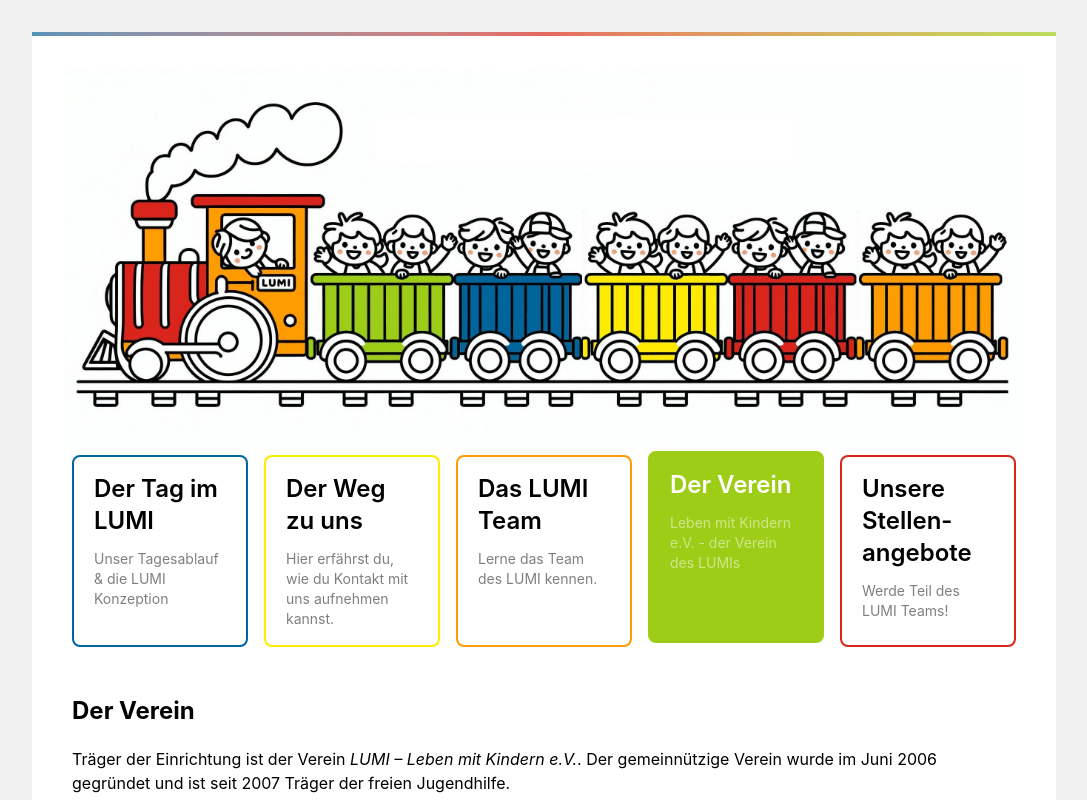
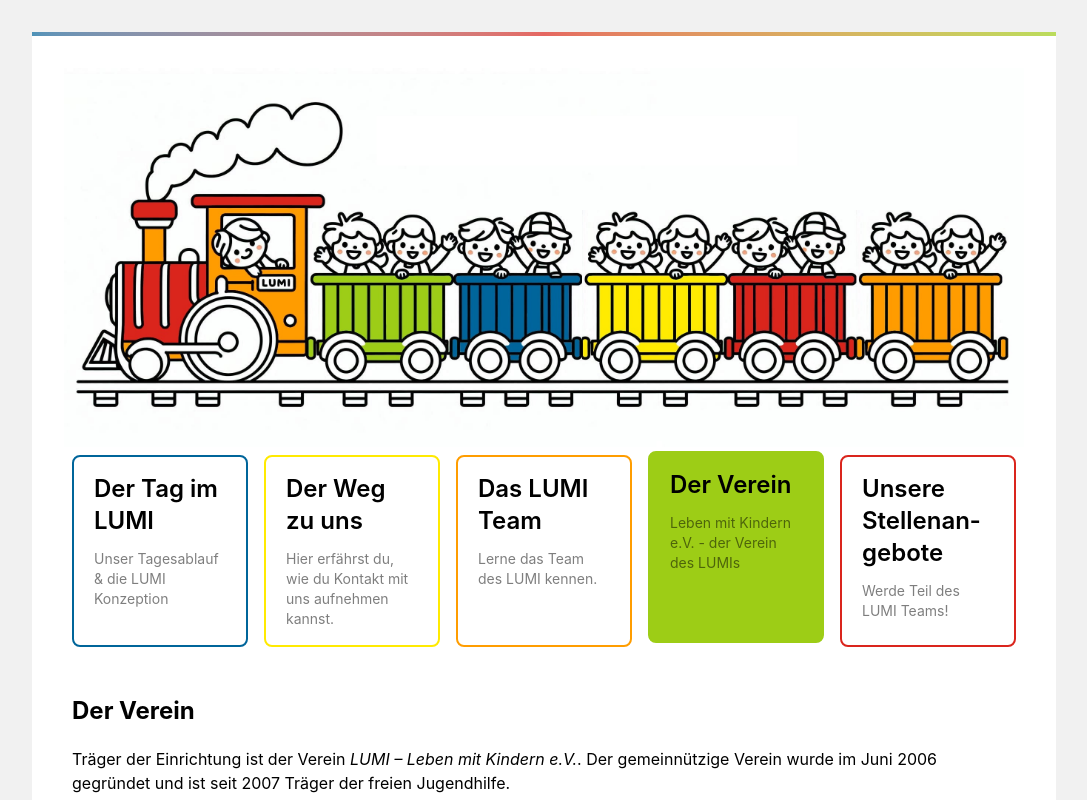
Before and after one commit to marcusvetter/lumi-tuebingen, a Next.js app: page /verein in a window 1280 px wide. Shown: the top 800 px of the page, without its empty margins (96-1183 px from the left). Built offline with nearby package versions, Linux system fonts and the light colour scheme.

Commit message:
feat: make headline and subheadline of navi editable

```diff
--- /dev/null
+++ b/app/components/Nav.tsx
@@ -0,0 +1,32 @@
+"use client";
+
+import Link from "next/link";
+import { usePathname } from "next/navigation";
+import type { NavItem } from "../lib/nav";
+
+/**
+ * Renders the navigation items as direct children of the surrounding grid, so
+ * the caller keeps control over the grid and the logo.
+ */
+export default function Nav({ items }: { items: NavItem[] }) {
+  const pathname = usePathname();
+
+  return (
+    <>
+      {items.map((item) => (
+        <Link
+          key={item.href}
+          href={item.href}
+          className={`${item.className} ${
+            pathname === item.href ? item.activeClassName : item.inactiveClassName
+          }`}
+        >
+          <div className="lg:mb-3 text-xl lg:text-2xl font-semibold">
+            {item.headline}
+          </div>
+          <div className="text-sm opacity-50">{item.subheadline}</div>
+        </Link>
+      ))}
+    </>
+  );
+}
--- a/app/components/PageSections.tsx
+++ b/app/components/PageSections.tsx
@@ -3,6 +3,7 @@
 import matter from "gray-matter";
 import Markdown, { type Components } from "react-markdown";
 import PdfViewer from "./PdfViewer";
+import type { NavMeta } from "../lib/nav";
 
 interface MarkdownSection {
   type: "textblock";
@@ -19,6 +20,7 @@
 type Section = MarkdownSection | AnnouncementSection;
 
 interface PageContent {
+  nav?: NavMeta;
   sections: Section[];
 }
 
--- a/app/layout.tsx
+++ b/app/layout.tsx
@@ -1,9 +1,8 @@
-'use client'
-
 import React from 'react'
-import { usePathname } from 'next/navigation'
 import Link from 'next/link'
 import Image from "next/image";
+import Nav from "./components/Nav";
+import { getNavItems } from "./lib/nav";
 import "./globals.css";
 
 export default function Layout({
@@ -12,15 +11,15 @@
   children: React.ReactNode;
 }>) {
 
-  const pathname = usePathname()
+  const navItems = getNavItems()
 
   return (
-    <html lang="en">
+    <html lang="de">
       <body className="grid justify-items-center overflow-y-scroll min-h-screen">
         <div className="max-w-(--breakpoint-lg) bg-white lg:my-8 flex flex-col">
           <div className="w-full h-1 bg-linear-to-r from-lumi-blue/70 via-lumi-red/70 to-lumi-green/70"></div>
           <div className="px-4 lg:px-8 pt-4 lg:pt-8 grow">
-            <nav className="grid grid-cols-2 lg:grid-cols-5 mb-8">
+            <nav className="grid grid-cols-2 lg:grid-cols-5 mb-8 hyphens-auto">
 
               <div className="col-span-2 lg:col-span-5">
                 <Link href={'/'}>
@@ -34,50 +33,7 @@
                 </Link>
               </div>
 
-              <Link href={`/tagesablauf`} className={`link m-1 lg:m-2 p-2 lg:px-5 lg:py-4 border-2 border-lumi-blue rounded-lg hover:bg-lumi-blue hover:text-white transition-transform duration-200 hover:-translate-y-1 ${pathname === `/tagesablauf` ? `bg-lumi-blue text-white -translate-y-1` : 'bg-lumi-white translate-y-0'}`}>
-                <div className={`lg:mb-3 text-xl lg:text-2xl font-semibold`}>
-                  Der Tag im LUMI
-                </div>
-                <div className={`text-sm opacity-50`}>
-                  Unser Tagesablauf & die LUMI Konzeption
-                </div>
-              </Link>
-
-              <Link href={`/kontakt`} className={`link m-1 lg:m-2 p-2 lg:px-5 lg:py-4 border-2 border-lumi-yellow rounded-lg hover:bg-lumi-yellow transition-transform duration-200 hover:-translate-y-1 ${pathname === `/kontakt` ? `bg-lumi-yellow -translate-y-1` : 'bg-lumi-white translate-y-0'}`}>
-                <div className={`lg:mb-3 text-xl lg:text-2xl font-semibold`}>
-                  Der Weg zu uns
-                </div>
-                <div className={`text-sm opacity-50`}>
-                  Hier erfährst du, wie du Kontakt mit uns aufnehmen kannst.
-                </div>
-              </Link>
-
-              <Link href={`/team`} className={`link m-1 lg:m-2 p-2 lg:px-5 lg:py-4 border-2 border-lumi-orange rounded-lg hover:bg-lumi-orange hover:text-white transition-transform duration-200 hover:-translate-y-1 ${pathname === `/team` ? `bg-lumi-orange text-white -translate-y-1` : 'bg-lumi-white translate-y-0'}`}>
-                <div className={`lg:mb-3 text-xl lg:text-2xl font-semibold`}>
-                  Das LUMI Team
-                </div>
-                <div className={`text-sm opacity-50`}>
-                  Lerne das Team des LUMI kennen.
-                </div>
-              </Link>
-
-              <Link href={`/verein`} className={`link m-1 lg:m-2 p-2 lg:px-5 lg:py-4 border-2 border-lumi-green rounded-lg hover:bg-lumi-green hover:text-white transition-transform duration-200 hover:-translate-y-1 ${pathname === `/verein` ? `bg-lumi-green text-white -translate-y-1` : 'bg-lumi-white translate-y-0'}`}>
-                <div className={`lg:mb-3 text-xl lg:text-2xl font-semibold`}>
-                  Der Verein
-                </div>
-                <div className={`text-sm opacity-50`}>
-                  Leben mit Kindern e.V. - der Verein des LUMIs
-                </div>
-              </Link>
-
-              <Link href={`/stellenangebote`} className={`link m-1 lg:m-2 p-2 lg:px-5 lg:py-4 border-2 border-lumi-red rounded-lg hover:bg-lumi-red hover:text-white transition-transform duration-200 hover:-translate-y-1 ${pathname === `/stellenangebote` ? `bg-lumi-red text-white -translate-y-1` : 'bg-lumi-white translate-y-0'}`}>
-                <div className={`lg:mb-3 text-xl lg:text-2xl font-semibold`}>
-                  Unsere Stellen&shy;angebote
-                </div>
-                <div className={`text-sm opacity-50`}>
-                  Werde Teil des LUMI Teams!
-                </div>
-              </Link>
+              <Nav items={navItems} />
 
             </nav>
 
--- /dev/null
+++ b/app/lib/nav.ts
@@ -0,0 +1,85 @@
+import { getPageContent } from "../components/PageSections";
+
+export interface NavMeta {
+  headline: string;
+  subheadline: string;
+}
+
+export interface NavItem extends NavMeta {
+  href: string;
+  className: string;
+  activeClassName: string;
+  inactiveClassName: string;
+}
+
+interface NavRoute {
+  href: string;
+  /**
+   * Complete class lists as plain literals on purpose: Tailwind only generates
+   * utilities it can find as static strings, so these must not be built by
+   * interpolation (e.g. `border-lumi-${color}` would not compile).
+   */
+  className: string;
+  activeClassName: string;
+  inactiveClassName: string;
+}
+
+/**
+ * Which pages appear in the navigation bar, in which order and in which color.
+ * The texts themselves live in `content/<slug>.md` so they can be edited in the
+ * CMS. Pages without an entry here (e.g. the home page or the legal notice) are
+ * not part of the navigation bar.
+ */
+const NAV_ROUTES: NavRoute[] = [
+  {
+    href: "/tagesablauf",
+    className:
+      "link m-1 lg:m-2 p-2 lg:px-5 lg:py-4 border-2 border-lumi-blue rounded-lg hover:bg-lumi-blue hover:text-white transition-transform duration-200 hover:-translate-y-1",
+    activeClassName: "bg-lumi-blue text-white -translate-y-1",
+    inactiveClassName: "bg-lumi-white translate-y-0",
+  },
+  {
+    href: "/kontakt",
+    className:
+      "link m-1 lg:m-2 p-2 lg:px-5 lg:py-4 border-2 border-lumi-yellow rounded-lg hover:bg-lumi-yellow transition-transform duration-200 hover:-translate-y-1",
+    activeClassName: "bg-lumi-yellow -translate-y-1",
+    inactiveClassName: "bg-lumi-white translate-y-0",
+  },
+  {
+    href: "/team",
+    className:
+      "link m-1 lg:m-2 p-2 lg:px-5 lg:py-4 border-2 border-lumi-orange rounded-lg hover:bg-lumi-orange hover:text-white transition-transform duration-200 hover:-translate-y-1",
+    activeClassName: "bg-lumi-orange text-white -translate-y-1",
+    inactiveClassName: "bg-lumi-white translate-y-0",
+  },
+  {
+    href: "/verein",
+    className:
+      "link m-1 lg:m-2 p-2 lg:px-5 lg:py-4 border-2 border-lumi-green rounded-lg hover:bg-lumi-green transition-transform duration-200 hover:-translate-y-1",
+    activeClassName: "bg-lumi-green -translate-y-1",
+    inactiveClassName: "bg-lumi-white translate-y-0",
+  },
+  {
+    href: "/stellenangebote",
+    className:
+      "link m-1 lg:m-2 p-2 lg:px-5 lg:py-4 border-2 border-lumi-red rounded-lg hover:bg-lumi-red hover:text-white transition-transform duration-200 hover:-translate-y-1",
+    activeClassName: "bg-lumi-red text-white -translate-y-1",
+    inactiveClassName: "bg-lumi-white translate-y-0",
+  },
+];
+
+export function getNavItems(): NavItem[] {
+  return NAV_ROUTES.map((route) => {
+    const slug = route.href.slice(1);
+    const { nav } = getPageContent(`${slug}.md`);
+
+    if (!nav?.headline || !nav.subheadline) {
+      throw new Error(
+        `Missing required "nav.headline" or "nav.subheadline" in content/${slug}.md, ` +
+          `but /${slug} is listed in the navigation bar.`
+      );
+    }
+
+    return { ...route, ...nav };
+  });
+}
--- a/content/kontakt.md
+++ b/content/kontakt.md
@@ -1,4 +1,7 @@
 ---
+nav:
+  headline: Der Weg zu uns
+  subheadline: Hier erfährst du, wie du Kontakt mit uns aufnehmen kannst.
 sections:
   - type: textblock
     content: |-
--- a/content/stellenangebote.md
+++ b/content/stellenangebote.md
@@ -1,4 +1,7 @@
 ---
+nav:
+  headline: Unsere Stellenangebote
+  subheadline: Werde Teil des LUMI Teams!
 sections:
   - type: announcement
     content: |-
--- a/content/tagesablauf.md
+++ b/content/tagesablauf.md
@@ -1,4 +1,7 @@
 ---
+nav:
+  headline: Der Tag im LUMI
+  subheadline: Unser Tagesablauf & die LUMI Konzeption
 sections:
   - type: textblock
     content: |-
--- a/content/team.md
+++ b/content/team.md
@@ -1,4 +1,7 @@
 ---
+nav:
+  headline: Das LUMI Team
+  subheadline: Lerne das Team des LUMI kennen.
 sections:
   - type: textblock
     content: |-
--- a/content/verein.md
+++ b/content/verein.md
@@ -1,4 +1,7 @@
 ---
+nav:
+  headline: Der Verein
+  subheadline: Leben mit Kindern e.V. - der Verein des LUMIs
 sections:
   - type: textblock
     content: |-
--- a/public/cms/config.yml
+++ b/public/cms/config.yml
@@ -44,6 +44,14 @@
     file: content/tagesablauf.md
     icon: clock_loader_40
     fields:
+      - label: Navigation
+        name: nav
+        widget: object
+        hint: "Überschrift und Unterzeile des Eintrags in der Navigationsbar."
+        fields:
+          - { label: Überschrift, name: headline, widget: string, required: true }
+          - { label: Unterzeile, name: subheadline, widget: text, required: true }
+
       - label: Sections
         name: sections
         widget: list
@@ -66,6 +74,14 @@
     file: content/kontakt.md
     icon: contact_mail
     fields:
+      - label: Navigation
+        name: nav
+        widget: object
+        hint: "Überschrift und Unterzeile des Eintrags in der Navigationsbar."
+        fields:
+          - { label: Überschrift, name: headline, widget: string, required: true }
+          - { label: Unterzeile, name: subheadline, widget: text, required: true }
+
       - label: Sections
         name: sections
         widget: list
@@ -88,6 +104,14 @@
     file: content/team.md
     icon: group
     fields:
+      - label: Navigation
+        name: nav
+        widget: object
+        hint: "Überschrift und Unterzeile des Eintrags in der Navigationsbar."
+        fields:
+          - { label: Überschrift, name: headline, widget: string, required: true }
+          - { label: Unterzeile, name: subheadline, widget: text, required: true }
+
       - label: Sections
         name: sections
         widget: list
@@ -110,6 +134,14 @@
     file: content/verein.md
     icon: diversity_3
     fields:
+      - label: Navigation
+        name: nav
+        widget: object
+        hint: "Überschrift und Unterzeile des Eintrags in der Navigationsbar."
+        fields:
+          - { label: Überschrift, name: headline, widget: string, required: true }
+          - { label: Unterzeile, name: subheadline, widget: text, required: true }
+
       - label: Sections
         name: sections
         widget: list
@@ -132,6 +164,14 @@
     file: content/stellenangebote.md
     icon: work
     fields:
+      - label: Navigation
+        name: nav
+        widget: object
+        hint: "Überschrift und Unterzeile des Eintrags in der Navigationsbar."
+        fields:
+          - { label: Überschrift, name: headline, widget: string, required: true }
+          - { label: Unterzeile, name: subheadline, widget: text, required: true }
+
       - label: Sections
         name: sections
         widget: list
```
Also changed, not shown: 1 other file (tests, documents, lock files or other folders).
